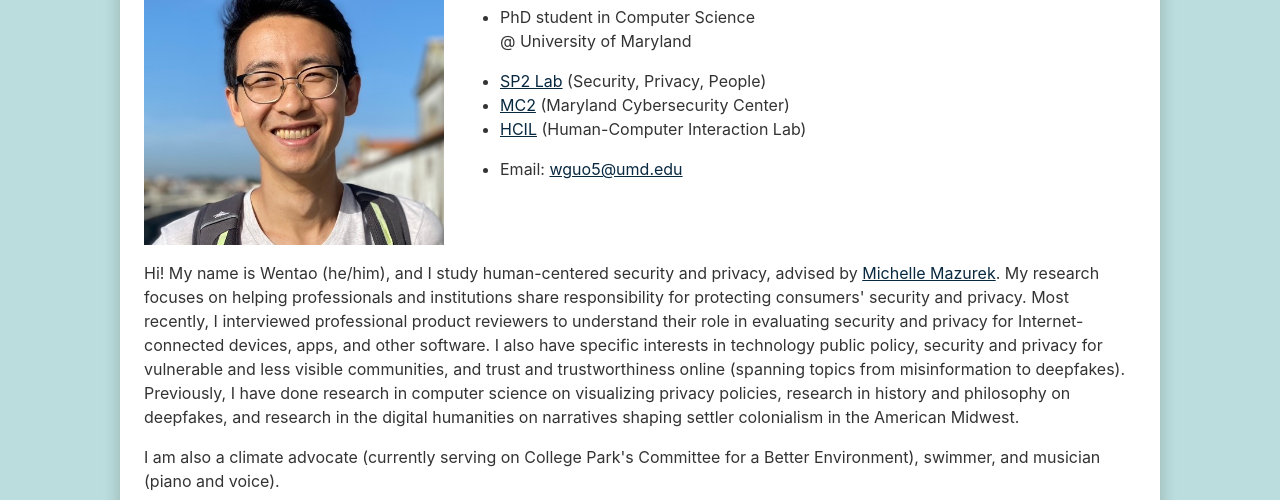
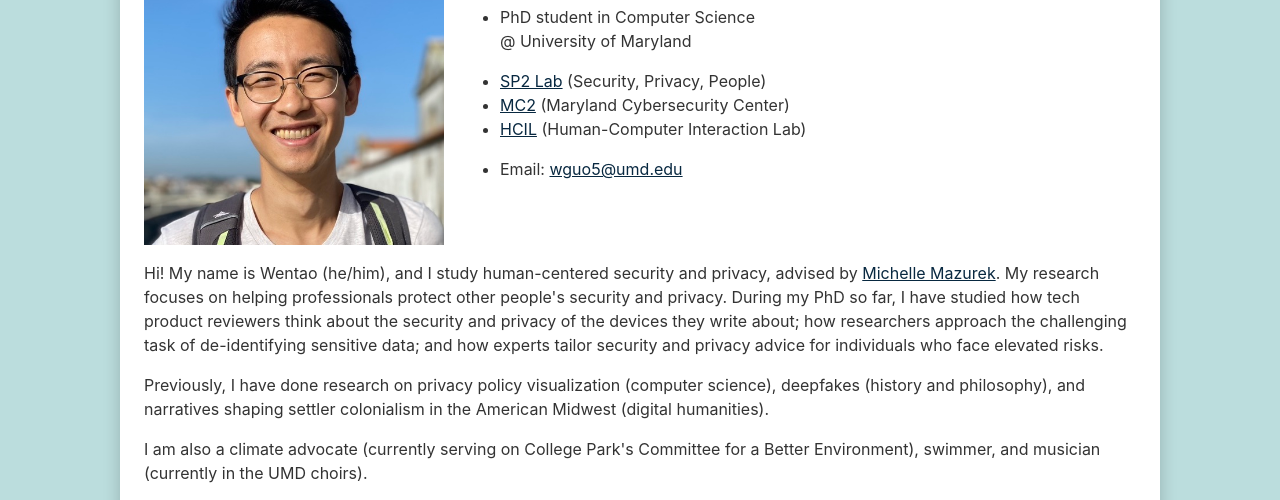
Before and after one commit to oatnewguo/personal-website, an Eleventy site: page content/index.njk in a window 1280 px wide. Shown: the part 152-652 px from the top of the page. Built offline with nearby package versions, Linux system fonts and the light colour scheme; Eleventy itself is replaced by a stand-in of ours; files that its build step writes are made by us from their sources.

Commit message:
Update bio

```diff
--- a/content/index.njk
+++ b/content/index.njk
@@ -25,9 +25,11 @@ numNewPubs: 3
   </div>
 </div>
 
-<p>Hi! My name is Wentao (he/him), and I study human-centered security and privacy, advised by <a href="https://users.umiacs.umd.edu/~mmazurek/" target="_blank">Michelle Mazurek</a>. My research focuses on helping professionals and institutions share responsibility for protecting consumers' security and privacy. Most recently, I interviewed professional product reviewers to understand their role in evaluating security and privacy for Internet-connected devices, apps, and other software. I also have specific interests in technology public policy, security and privacy for vulnerable and less visible communities, and trust and trustworthiness online (spanning topics from misinformation to deepfakes). Previously, I have done research in computer science on visualizing privacy policies, research in history and philosophy on deepfakes, and research in the digital humanities on narratives shaping settler colonialism in the American Midwest.</p>
+<p>Hi! My name is Wentao (he/him), and I study human-centered security and privacy, advised by <a href="https://users.umiacs.umd.edu/~mmazurek/" target="_blank">Michelle Mazurek</a>. My research focuses on helping professionals protect other people's security and privacy. During my PhD so far, I have studied how tech product reviewers think about the security and privacy of the devices they write about; how researchers approach the challenging task of de-identifying sensitive data; and how experts tailor security and privacy advice for individuals who face elevated risks.</p>
 
-<p>I am also a climate advocate (currently serving on College Park's Committee for a Better Environment), swimmer, and musician (piano and voice).</p>
+<p>Previously, I have done research on privacy policy visualization (computer science), deepfakes (history and philosophy), and narratives shaping settler colonialism in the American Midwest (digital humanities).</p>
+
+<p>I am also a climate advocate (currently serving on College Park's Committee for a Better Environment), swimmer, and musician (currently in the UMD choirs).</p>
 
 {% set pubCount = collections.pub | length %}
 <h1>Recent Publications</h1>
```
